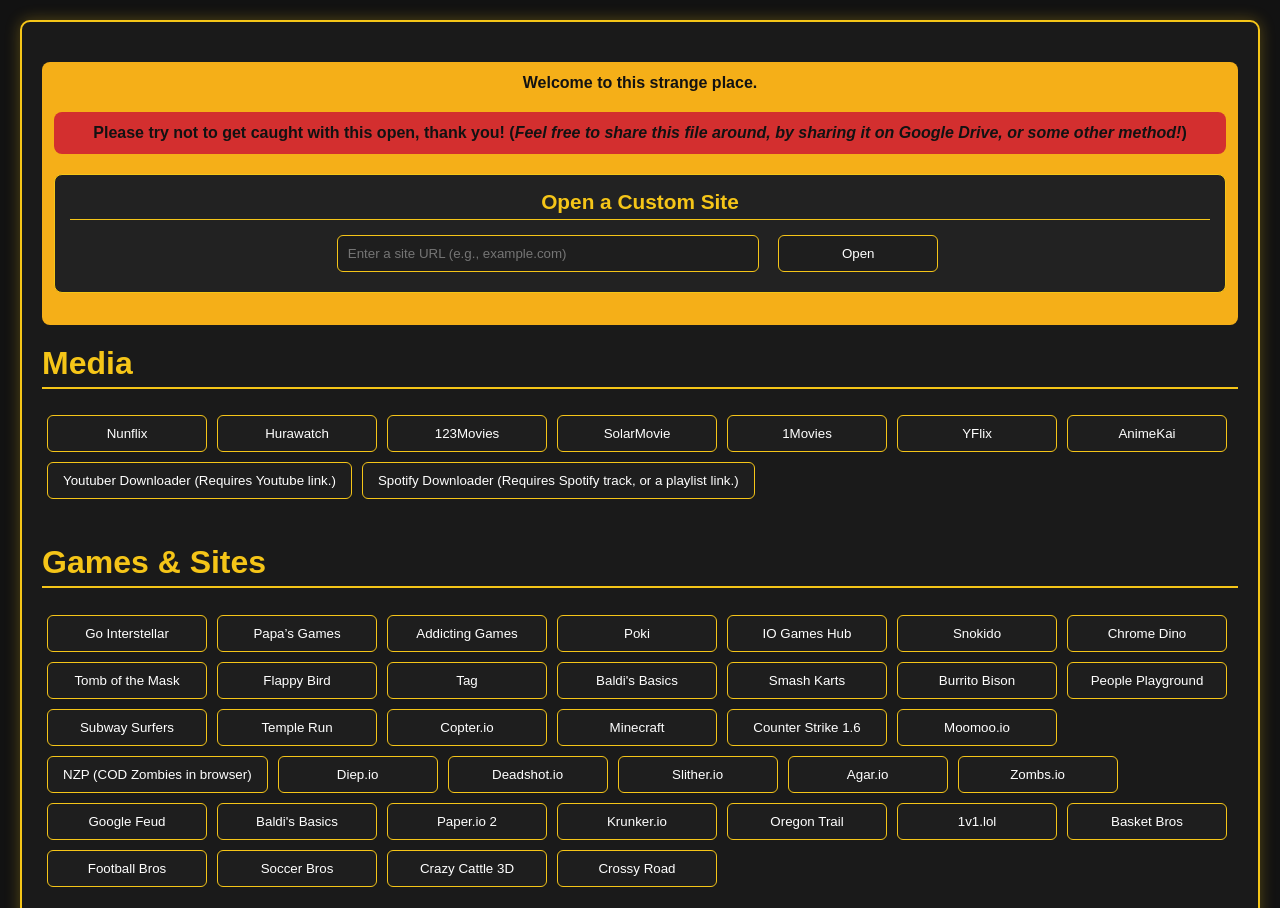
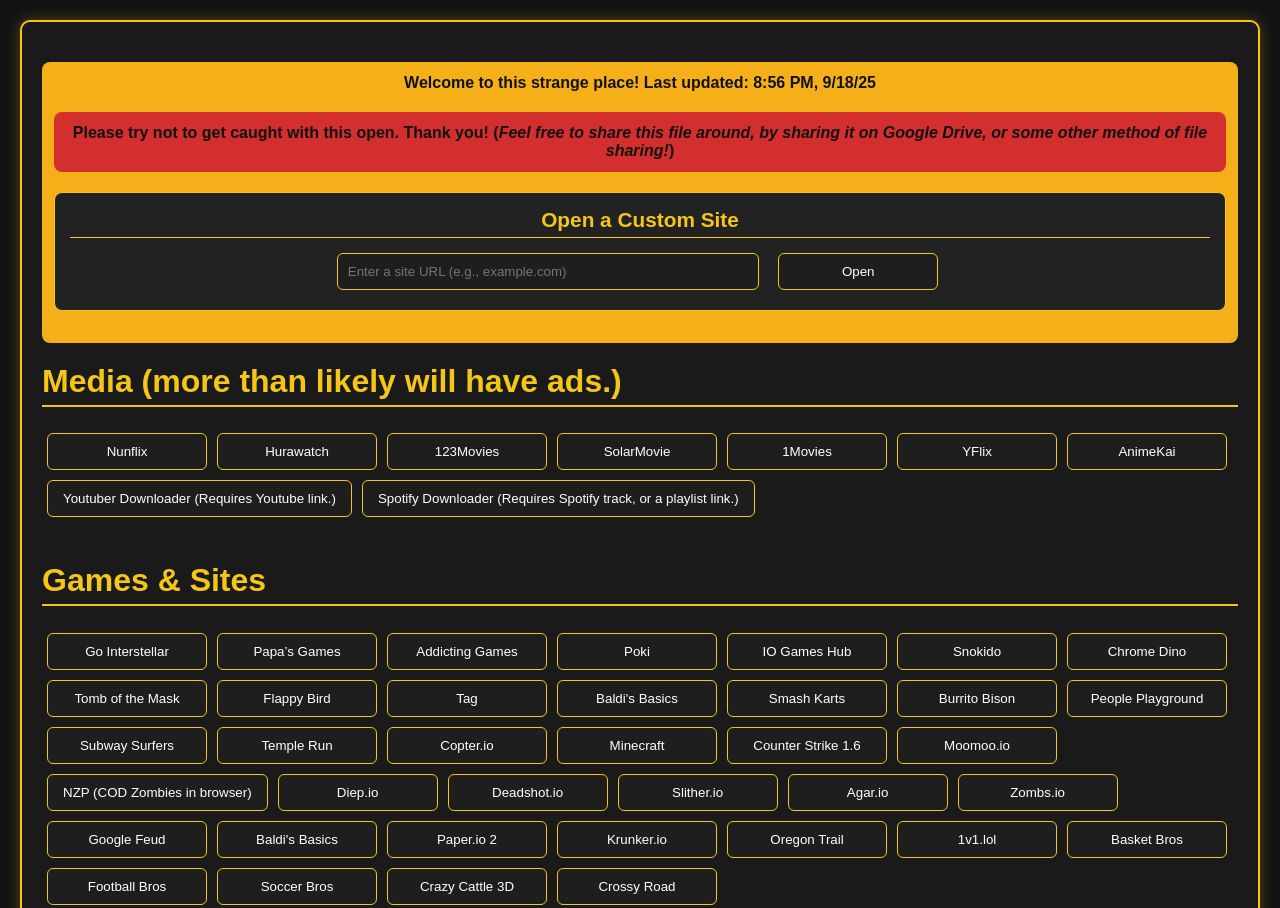
Before and after one commit to E3LightC/html_thing, a plain HTML site: page index.html in a window 1280 px wide. Shown: the top 908 px of the page. Drawn offline with Linux system fonts and the light colour scheme.

Commit message:
Update index.html

```diff
--- a/index.html
+++ b/index.html
@@ -220,7 +220,7 @@
                             }
 
                             //-- Create sections.
-                            CreateSection("Media", Data.media);
+                            CreateSection("Media (more than likely will have ads.)", Data.media);
                             CreateSection("Games & Sites", Data.sites);
                             CreateSection("Soundboards", Data.soundboards);
                         };
@@ -243,10 +243,10 @@
     <body>
         <div class="container">
             <div class="information">
-                Welcome to this strange place.
+                Welcome to this strange place! <b>Last updated: 8:56 PM, 9/18/25</b>
                 <div class="warning">
-                    Please try not to get caught with this open, thank you!
-                    (<i>Feel free to share this file around, by sharing it on Google Drive, or some other method!</i>)
+                    Please try not to get caught with this open. Thank you!
+                    (<i>Feel free to share this file around, by sharing it on Google Drive, or some other method of file sharing!</i>)
                 </div>
 
                 <div class="input-section">
```
